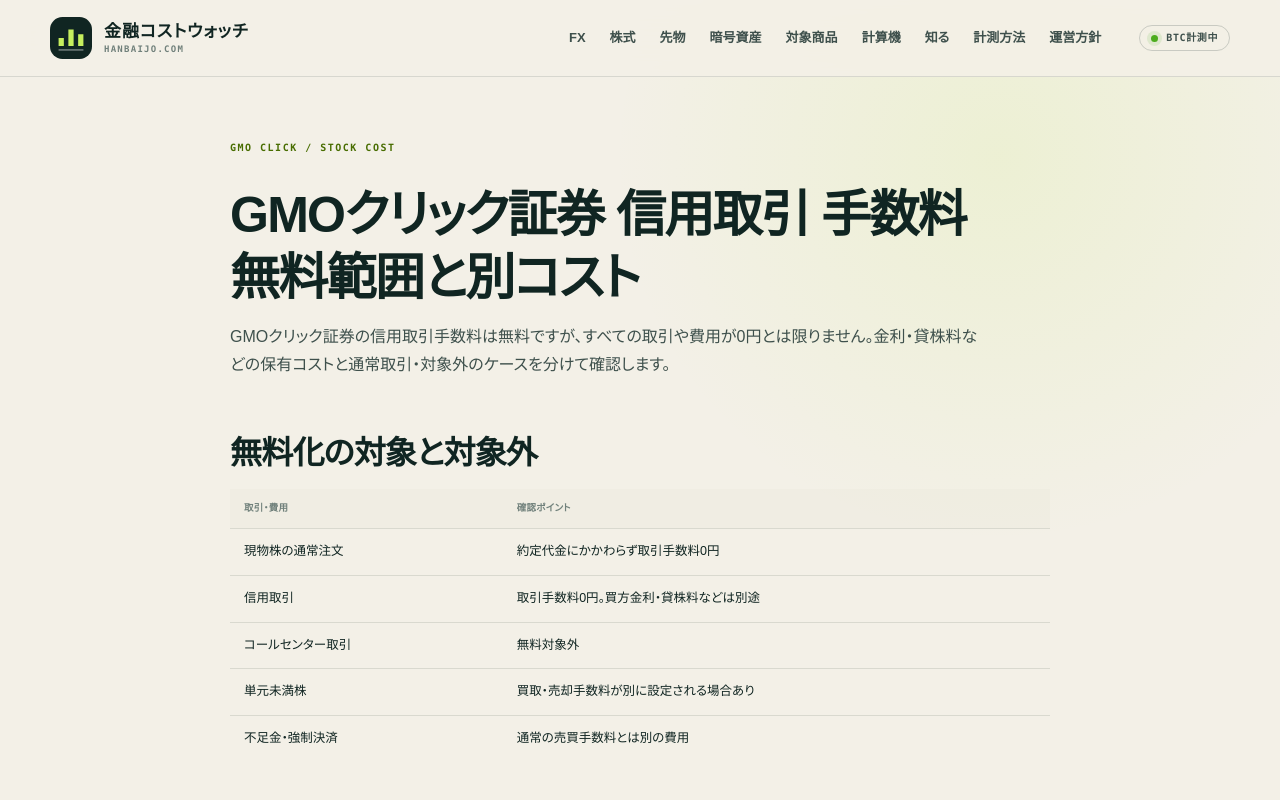
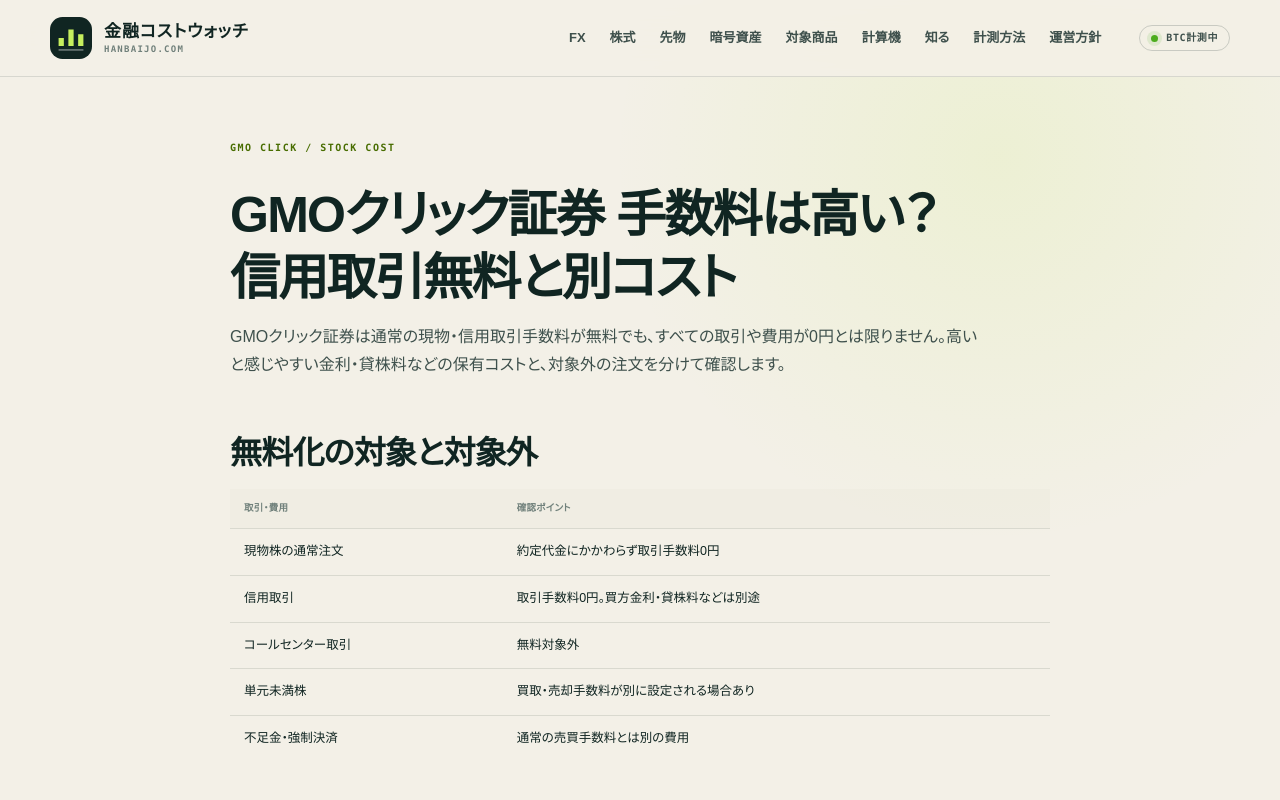
Before and after one commit to mrok18/hanbaijo, a Next.js app: page /articles/gmo-click-stock-fees in a window 1280 px wide. Shown: the top 800 px of the page. Built offline with nearby package versions, Linux system fonts and the light colour scheme.

Commit message:
SEO: clarify GMO Click fee concern query

```diff
--- a/app/articles/gmo-click-stock-fees/page.tsx
+++ b/app/articles/gmo-click-stock-fees/page.tsx
@@ -1,7 +1,7 @@
 import type { Metadata } from 'next';
 import Link from 'next/link';
 
-export const metadata: Metadata = { alternates: { canonical: '/articles/gmo-click-stock-fees' }, title: 'GMOクリック証券 信用取引 手数料｜無料範囲と金利・貸株料', description: 'GMOクリック証券の信用取引手数料は無料か、買方金利・貸株料などの別コストと対象外を整理。現物との違いも確認できます。' };
+export const metadata: Metadata = { alternates: { canonical: '/articles/gmo-click-stock-fees' }, title: 'GMOクリック証券 手数料 高い？｜信用取引無料と別コスト', description: 'GMOクリック証券の手数料が高いと感じる理由を、信用取引の売買手数料0円と買方金利・貸株料、対象外の注文に分けて確認します。' };
 
 const FAQS = [
   { question: 'GMOクリック証券の信用取引手数料はいくらですか？', answer: '信用取引の売買手数料は無料です。ただし、買方金利・貸株料・逆日歩・名義書換料など保有に伴う費用は別に発生するため、総コストで確認します。' },
@@ -9,9 +9,10 @@
   { question: '現物取引と信用取引で手数料は違いますか？', answer: '通常の現物・信用の売買手数料はいずれも無料ですが、信用取引には金利や貸株料がかかります。現物にはない保有コストを含めて比較することが重要です。' },
 ];
 
-export default function Page() { return <article>
-  <p className="page-kicker">GMO CLICK / STOCK COST</p><h1>GMOクリック証券 信用取引 手数料<br />無料範囲と別コスト</h1>
-  <p className="lede">GMOクリック証券の信用取引手数料は無料ですが、すべての取引や費用が0円とは限りません。金利・貸株料などの保有コストと通常取引・対象外のケースを分けて確認します。</p>
+export default function Page() { const faqJsonLd = { '@context': 'https://schema.org', '@type': 'FAQPage', mainEntity: FAQS.map((item) => ({ '@type': 'Question', name: item.question, acceptedAnswer: { '@type': 'Answer', text: item.answer } })) }; return <article>
+  <script type="application/ld+json" dangerouslySetInnerHTML={{ __html: JSON.stringify(faqJsonLd) }} />
+  <p className="page-kicker">GMO CLICK / STOCK COST</p><h1>GMOクリック証券 手数料は高い？<br />信用取引無料と別コスト</h1>
+  <p className="lede">GMOクリック証券は通常の現物・信用取引手数料が無料でも、すべての取引や費用が0円とは限りません。高いと感じやすい金利・貸株料などの保有コストと、対象外の注文を分けて確認します。</p>
   <h2>無料化の対象と対象外</h2><div className="table-scroll"><table className="rates"><thead><tr><th>取引・費用</th><th>確認ポイント</th></tr></thead><tbody><tr><td>現物株の通常注文</td><td>約定代金にかかわらず取引手数料0円</td></tr><tr><td>信用取引</td><td>取引手数料0円。買方金利・貸株料などは別途</td></tr><tr><td>コールセンター取引</td><td>無料対象外</td></tr><tr><td>単元未満株</td><td>買取・売却手数料が別に設定される場合あり</td></tr><tr><td>不足金・強制決済</td><td>通常の売買手数料とは別の費用</td></tr></tbody></table></div>
   <h2>信用取引は金利・貸株料まで見る</h2><p>信用取引の売買手数料が無料でも、買方金利、貸株料、逆日歩、名義書換料など保有に伴う費用が発生します。保有日数を決め、手数料以外の費用を合計して比較します。</p>
   <div className="callout"><strong>無料＝総コスト0円ではない</strong><p>注文方法、銘柄区分、強制決済などで費用が変わります。申込み前に公式の手数料一覧と信用取引ルールを確認してください。</p><Link href="/articles/dmm-kabu-margin-trading-cost">信用取引コストの内訳も確認する →</Link></div>
```
